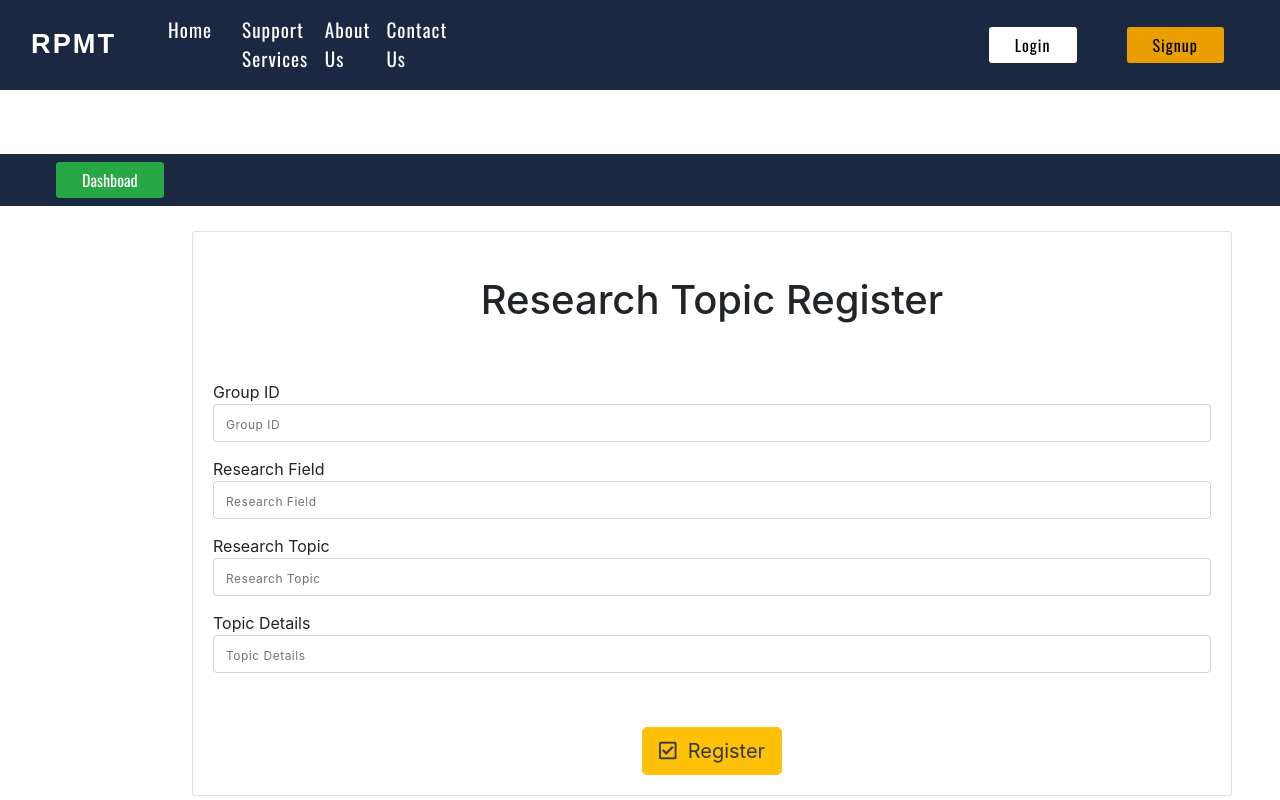
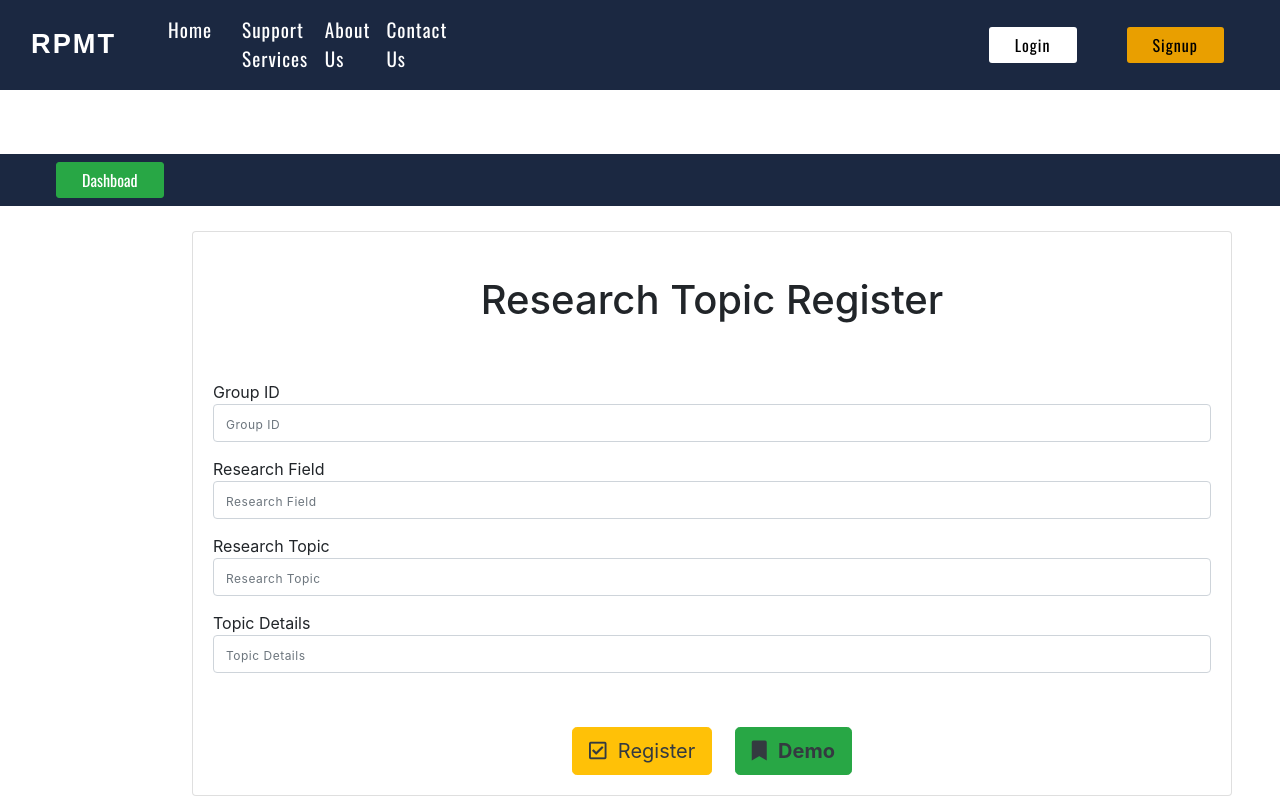
Before and after one commit to umayangi12/AF_Assginment_2, a React (Create React App) app in the folder client/: page /CTR in a window 1280 px wide. Shown: the top 800 px of the page. Built offline with nearby package versions, Linux system fonts and the light colour scheme; no server answers.

Commit message:
Update CreateRegisterRTopic.js with demo button

```diff
--- a/client/src/Components/Student/CreateRegisterRTopic.js
+++ b/client/src/Components/Student/CreateRegisterRTopic.js
@@ -12,6 +12,28 @@ export default class CreateRegisterRTopic extends Component {
             rtopic: "",
             tdetails: ""
         }
+    }
+
+    btnDemo = (e) => {
+        e.preventDefault();
+        const { groupID, rfield, rtopic, tdetails } = this.state;
+        const data = {
+            groupID: groupID,
+            rfield: rfield,
+            rtopic: rtopic,
+            tdetails: tdetails
+
+        }
+        console.log(data)
+
+        this.setState(
+            {
+            groupID: "GID001",
+            rfield: "Information Technology",
+            rtopic: "Software Engineering",
+            tdetails: "References from google scholar"
+            }
+        )
     }
 
     handleInputChange = (e) => {
@@ -137,6 +159,13 @@ export default class CreateRegisterRTopic extends Component {
                                     <i className="far fa-check-square" ></i>
                                     &nbsp; Register
                                 </a>
+                                &nbsp;
+                                &nbsp;
+                                &nbsp;
+                                <button className="btn btn-success btn-lg text-dark" type="submit" style={{ marginTop: '15px' }} onClick={this.btnDemo}>
+                                    <i class='fas fa-bookmark'></i>
+                                    &nbsp; <b>Demo</b>
+                                </button>
                             </center>
 
 
```
